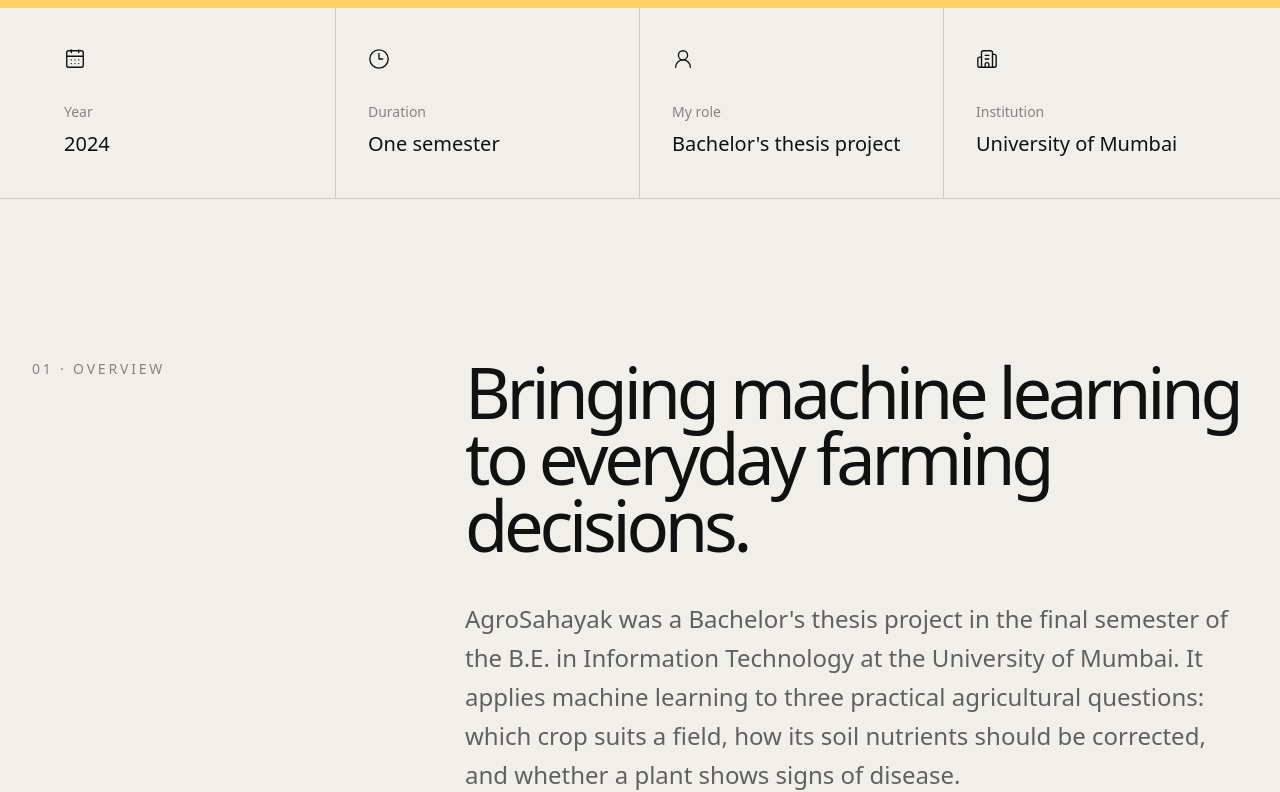
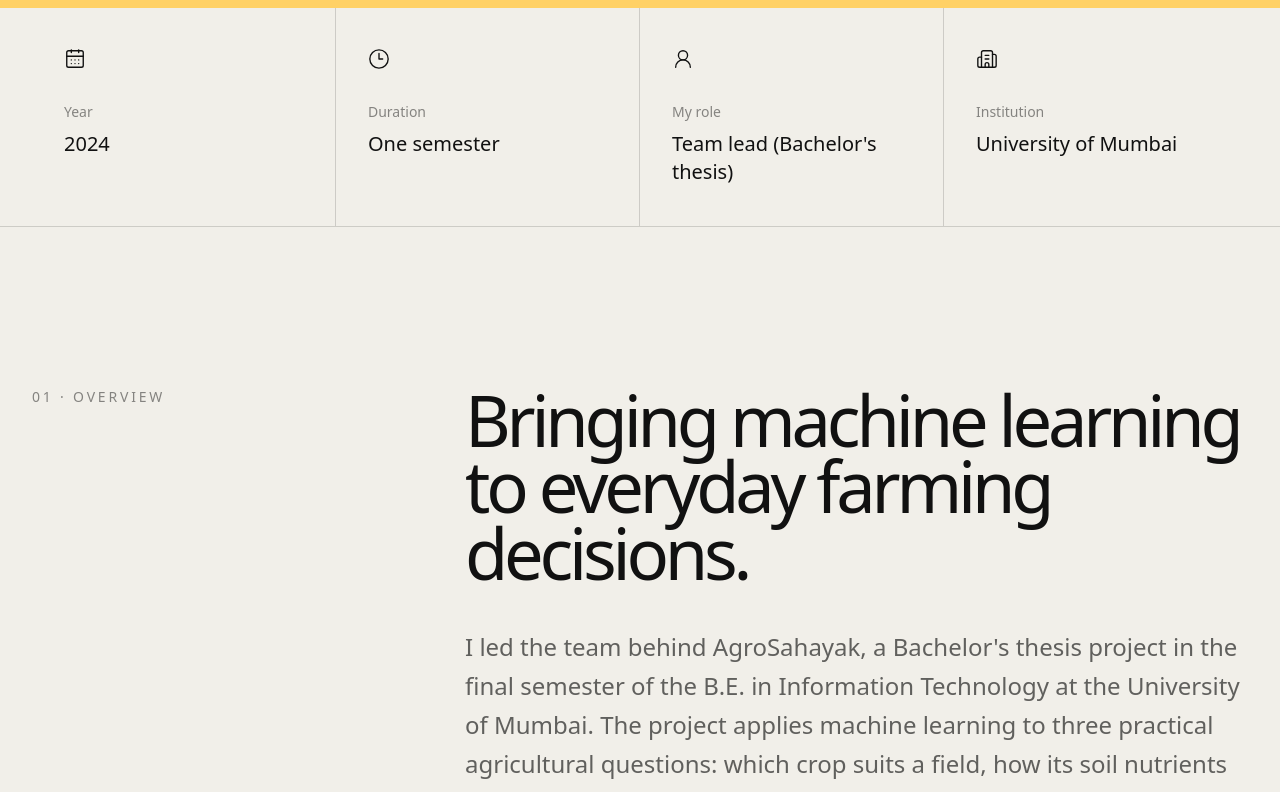
Before and after one commit to prathameshrane08/Prathamesh-Portfolio, a Next.js app: page /work/agrosahayak in a window 1280 px wide. Shown: the part 840-1632 px from the top of the page. Built offline with nearby package versions, Linux system fonts and the light colour scheme.

Commit message:
AgroSahayak: add team-lead role and credit Harvestify

```diff
--- a/data/projects.ts
+++ b/data/projects.ts
@@ -525,7 +525,7 @@
 
     year: "2024",
     duration: "One semester",
-    role: "Bachelor's thesis project",
+    role: "Team lead (Bachelor's thesis)",
     institution: "University of Mumbai",
 
     background: "bg-[#ffd166]",
@@ -533,13 +533,13 @@
     overviewHeading: "Bringing machine learning to everyday farming decisions.",
 
     overview:
-      "AgroSahayak was a Bachelor's thesis project in the final semester of the B.E. in Information Technology at the University of Mumbai. It applies machine learning to three practical agricultural questions: which crop suits a field, how its soil nutrients should be corrected, and whether a plant shows signs of disease.",
+      "I led the team behind AgroSahayak, a Bachelor's thesis project in the final semester of the B.E. in Information Technology at the University of Mumbai. The project applies machine learning to three practical agricultural questions: which crop suits a field, how its soil nutrients should be corrected, and whether a plant shows signs of disease.",
 
     challenge:
       "Crop and fertilizer choices depend on several interacting factors, including soil nutrients, acidity, rainfall and local weather, and plant diseases are difficult to identify without expert knowledge. The challenge was to turn these inputs into clear recommendations through a simple web interface.",
 
     approach:
-      "The platform is a Flask web application with three tools. Crop recommendation combines soil nitrogen, phosphorus, potassium, pH and rainfall with live temperature and humidity from the OpenWeatherMap API; six classifiers were compared and a Random Forest model is used in the app. Fertilizer suggestions compare the entered soil nutrients with each crop's requirements, and disease detection classifies uploaded leaf images with a ResNet9 convolutional network.",
+      "The platform is a Flask web application with three tools. Crop recommendation combines soil nitrogen, phosphorus, potassium, pH and rainfall with live temperature and humidity from the OpenWeatherMap API; six classifiers were compared and a Random Forest model is used in the app. Fertilizer suggestions compare the entered soil nutrients with each crop's requirements, and plant-disease detection, based on the open-source Harvestify implementation, classifies uploaded leaf images with a ResNet9 convolutional network.",
 
     outcome:
       "The Random Forest model reached 99.1% accuracy on the held-out test set across 22 crops, and the disease model recognises 38 plant disease and healthy-leaf classes. Together the tools form a single assistant for crop planning, soil management and plant health.",
@@ -591,7 +591,7 @@
         number: "03",
         title: "Disease detection",
         description:
-          "Integrated a ResNet9 image classifier that identifies plant diseases from uploaded leaf photos.",
+          "Integrated plant-disease detection based on the open-source Harvestify implementation, using a ResNet9 image classifier on uploaded leaf photos.",
       },
       {
         number: "04",
```
